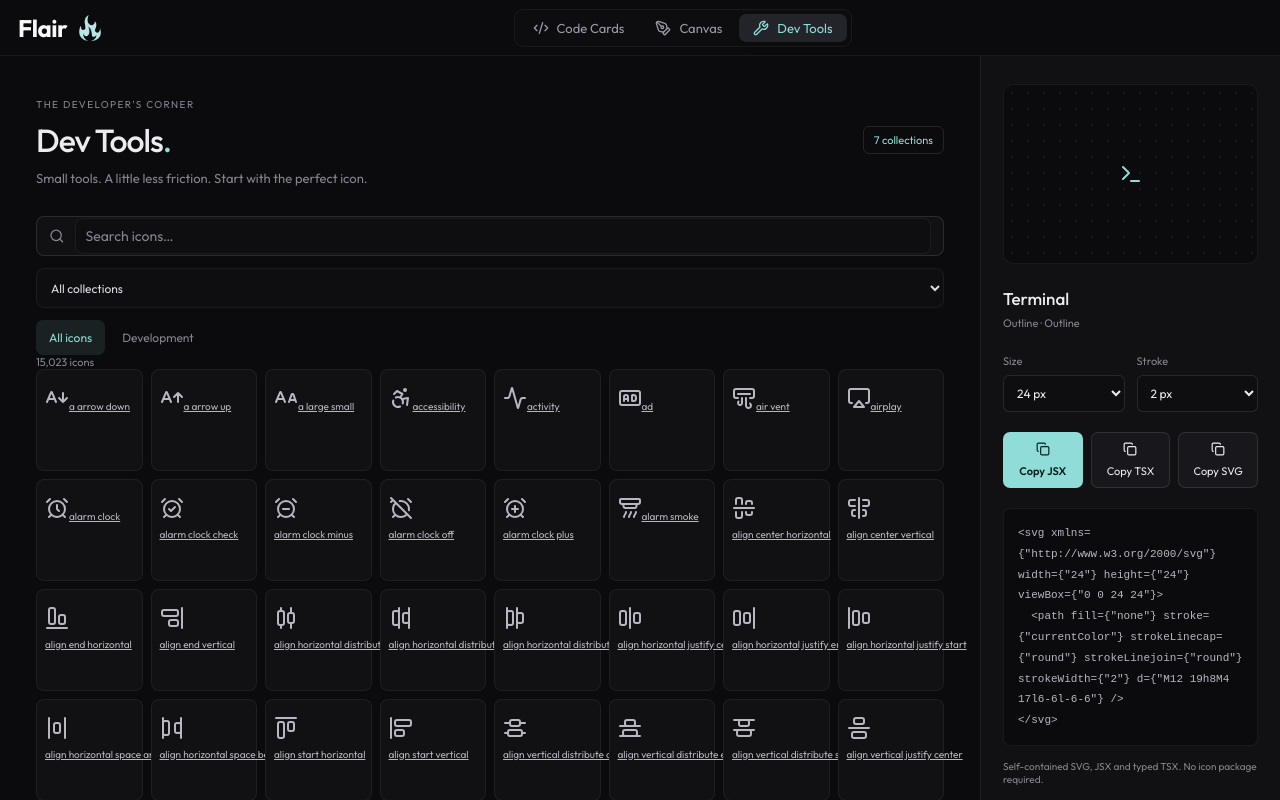
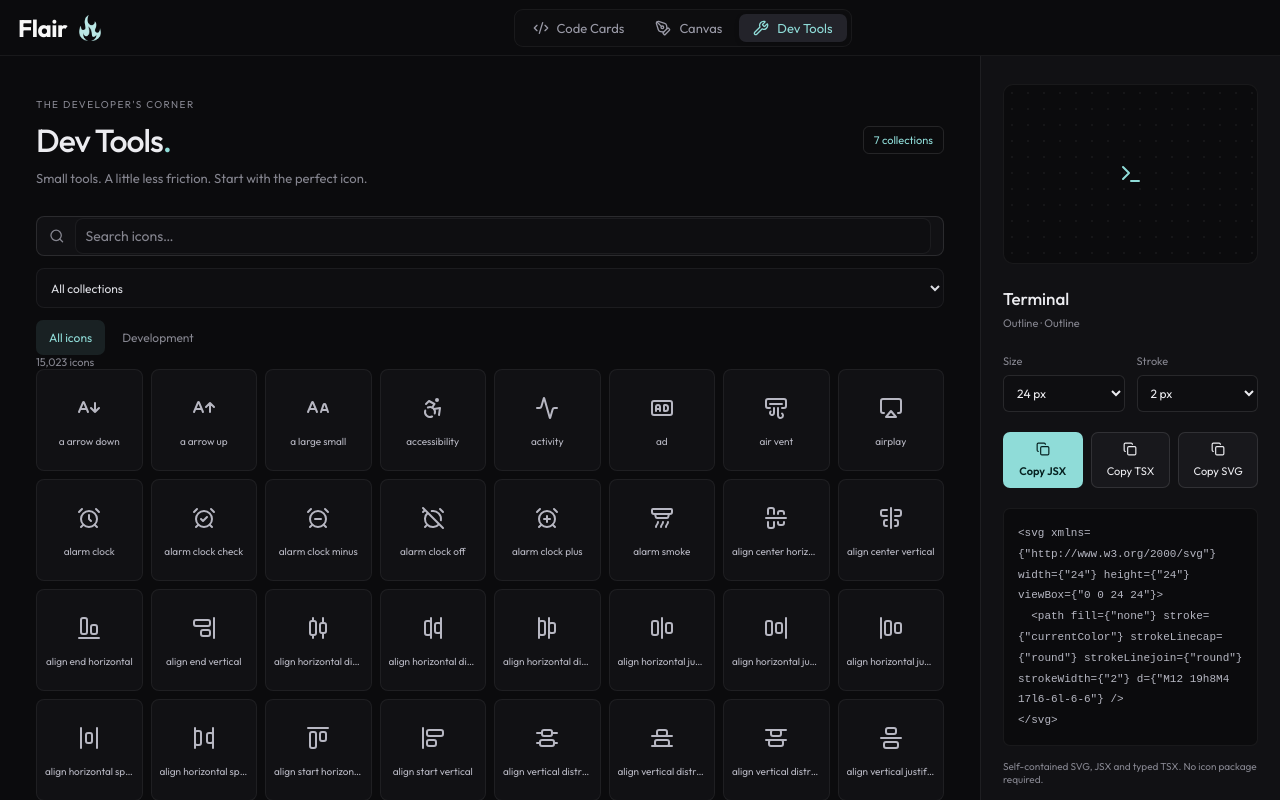
Before and after one commit to srimanbachu/flair, a React (Vite) app in the folder frontend/: page /dev-tools in a window 1280 px wide. Built offline with nearby package versions, Linux system fonts and the light colour scheme; a web font is replaced by a local one.

Commit message:
Preserve minimal tile styling for icon navigation links

```diff
--- a/frontend/src/devtools/devtools.css
+++ b/frontend/src/devtools/devtools.css
@@ -122,6 +122,11 @@
   gap: 8px;
 }
 .studio .dev-icon-tile {
+  display: flex;
+  align-items: center;
+  justify-content: center;
+  text-decoration: none;
+  cursor: pointer;
   min-height: 102px;
   min-width: 0;
   flex-direction: column;
```
